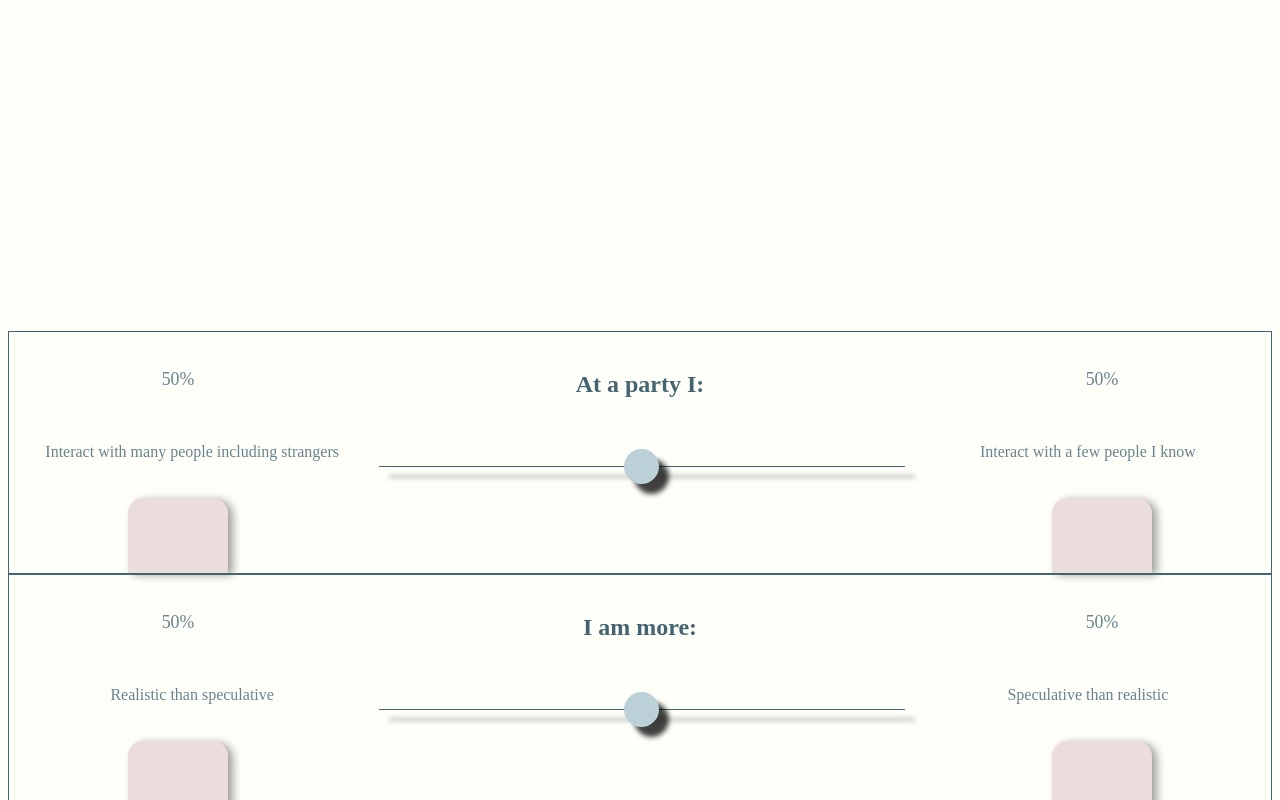
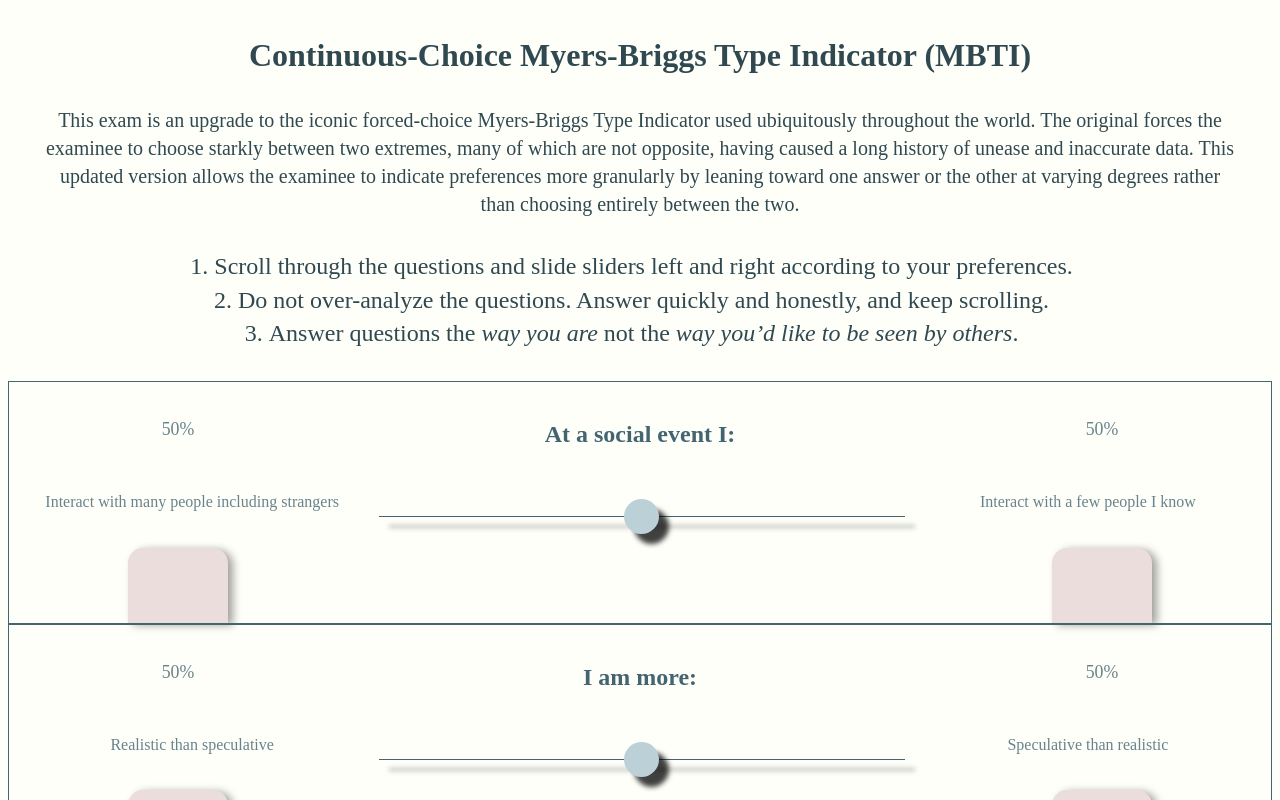
Before and after one commit to dvho/MBTI-web-app, a React (Create React App) app: page / in a window 1280 px wide. Shown: the top 800 px of the page. Built offline with nearby package versions, Linux system fonts and the light colour scheme.

Commit message:
Update IntroComponent text and documentation

```diff
--- a/src/App.js
+++ b/src/App.js
@@ -3,6 +3,7 @@
 
 import React from 'react';
 import './style.css';
+import IntroComponent from './components/IntroComponent';
 import QuestionComponent from './components/QuestionComponent';
 import ArticleComponent from './components/ArticleComponent';
 import PreferencesGraph from './components/PreferencesGraph';
@@ -176,6 +177,7 @@
     }
 
     resetPreferences() { //If preferences aren't reset when "Take Test Again" button is clicked then we won't get the CSS height animations from height: 0.
+        this.updateCount();
         this.setState ({
             extroversion: 0,
             introversion: 0,
@@ -192,11 +194,14 @@
 
         const questionsRendered = this.state.allQuestions.map((i) => <QuestionComponent key={i.id} item={i} sliding={this.handleChange}/>) //Create an array of components based on the array of questions (saved in state) passing the bound event handler method as a prop and passing each object as a prop which will be drilled into from the component side.
         return(
-            <form id="whole-page">
+            <form id="whole-page" className="animate-opacity">
 
                 <h1 style={{display: this.state.count === 1 ? 'none' : 'block'}} className='nickname'>"{this.state.personalityArticle.nickname}"</h1>
 
                 <div style={{visibility: this.state.count === 1 ? 'hidden' : 'visible'}}><PreferencesGraph state={this.state}/></div>
+
+                <div style={{display: this.state.count === 0 ? 'none' : 'block'}}><IntroComponent/>
+                </div>
 
                 <div style={{display: this.state.count === 0 ? 'none' : 'block'}}>{questionsRendered}
                     <button onClick={this.handleSubmit}>{this.state.testComplete === undefined ? 'Calculate My Personality Type' : 'Please Finish Answering Questions'}</button>
@@ -206,7 +211,7 @@
 
                     <ArticleComponent key={this.state.personalityArticle.id} article={this.state.personalityArticle}/>
 
-                    <button style={{display: this.state.count === 1 ? 'none' : 'block'}} onClick={this.updateCount} onClick={this.resetPreferences}>Take Test Again</button>
+                    <button style={{display: this.state.count === 1 ? 'none' : 'block'}} onClick={this.resetPreferences}>Take Test Again</button>
                 </div>
 
             </form>
--- /dev/null
+++ b/src/components/IntroComponent.js
@@ -0,0 +1,18 @@
+import React from 'react';
+
+function IntroComponent () {
+    return(
+        <div>
+            <h1 className='app-title'>Continuous-Choice Myers-Briggs Type Indicator (MBTI)</h1>
+            <p className='app-intro'>This exam is an upgrade to the iconic forced-choice Myers-Briggs Type Indicator used ubiquitously throughout the world. The original forces the examinee to choose starkly between two extremes, many of which are not opposite, having caused a long history of unease and inaccurate data. This updated version allows the examinee to indicate preferences more granularly by leaning toward one answer or the other at varying degrees rather than choosing entirely between the two.</p>
+            <ol className='app-directions'>
+                <li>Scroll through the questions and slide sliders left and right according to your preferences.</li>
+                <li>Do not over-analyze the questions. Answer quickly and honestly, and keep scrolling.</li>
+                <li>Answer questions the <i>way you are</i> not the <i>way you’d like to be seen by others</i>.</li>
+            </ol>
+
+        </div>
+    )
+}
+
+export default IntroComponent;
--- a/src/questionsData.js
+++ b/src/questionsData.js
@@ -2,7 +2,7 @@
     {
         id: 1,
         category: 'EI',
-        question: 'At a party I:',
+        question: 'At a social event I:',
         answerA: 'Interact with many people including strangers',
         answerB: 'Interact with a few people I know',
         choice: 0
--- a/src/style.css
+++ b/src/style.css
@@ -3,7 +3,39 @@
     font-family: "Times New Roman", Times, serif;
     background-color: hsla(60, 100%, 97%, .3); /*backround-color: Ivory (at .3 opacity)*/
 }
-
+.animate-opacity {
+    animation: animate .5s ease;
+}
+@keyframes animate {
+    0% {opacity: 0;}
+    100% {opacity: 1;}
+}
+.app-title {
+    margin-top: -294px;
+    margin-left: 3%;
+    margin-right: 3%;
+    text-align: center;
+    color: hsl(195 25% 25%);
+}
+.app-intro {
+    margin-top: 32px;
+    margin-bottom: 32px;
+    margin-left: 3%;
+    margin-right: 3%;
+    text-align: center;
+    color: hsl(195 25% 25%);
+    font-size: 20px;
+    line-height: 1.4;
+}
+.app-directions {
+    line-height: 1.4;
+    margin-right: 4.5%;
+    margin-bottom: 30px;
+    list-style-position: inside;
+    text-align: center;
+    color: hsl(195 25% 25%);
+    font-size: 24px;
+}
 .nickname {
     font-size: 48px;
     text-align: center;
```
Also changed, not shown: 18 other files (tests, documents, lock files or other folders).
